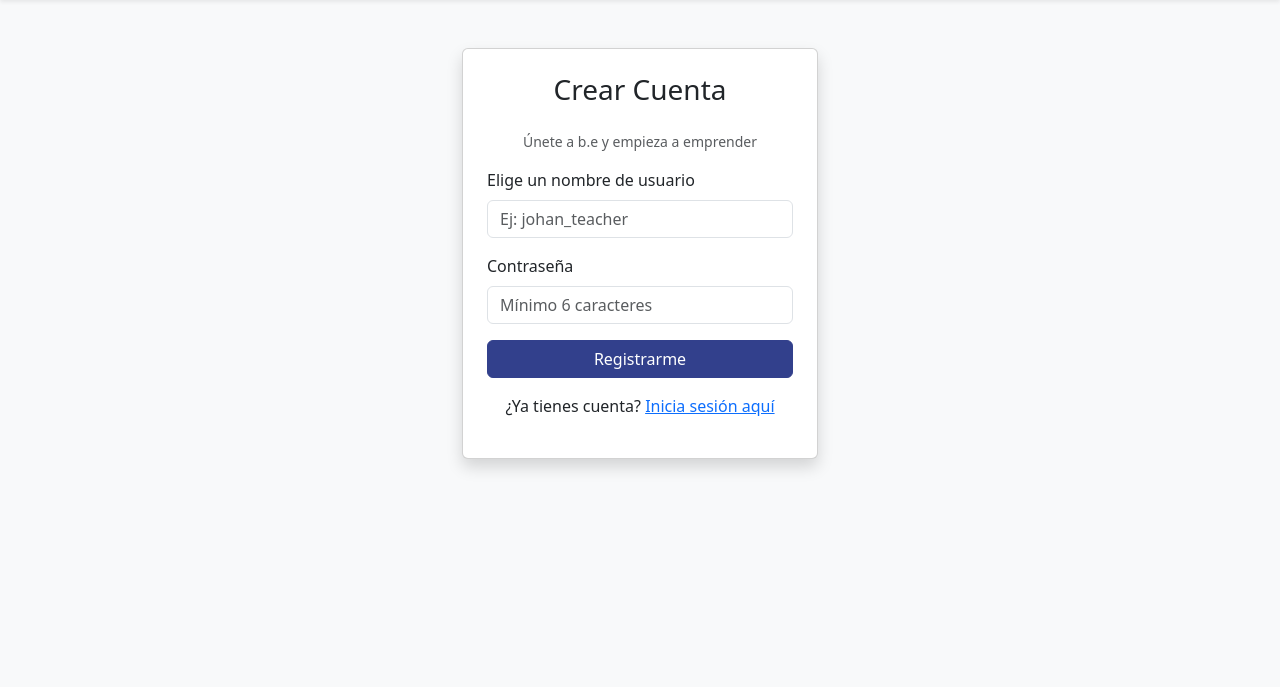
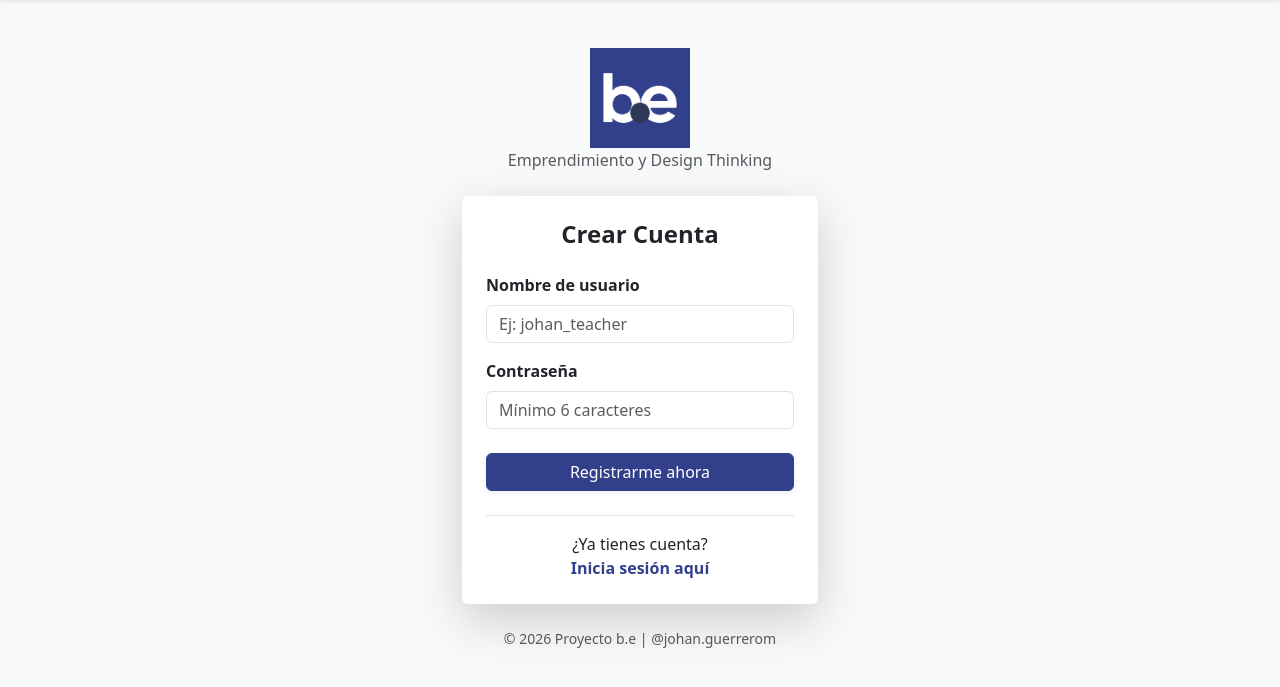
Before and after one commit to profjohang/bepuntoe, a FastAPI app: template templates/register.html in a window 1280 px wide. Shown: the part 66-753 px from the top of the page. Run offline with FastAPI, Linux system fonts and the light colour scheme; the template is opened without the code that fills it, so the values that code supplies are empty.

Commit message:
feat: Ajustes de metodo para lograr register desde login, ajuste apariencia register

```diff
--- a/INSTRUCCIONES.txt
+++ b/INSTRUCCIONES.txt
@@ -24,7 +24,7 @@ git commit -m "Descripción de lo que hiciste"
 (Ejemplo: git commit -m "UI: Ajuste de colores institucionales en b.e").
 
 Sincronizar con la nube (Push):
-git push origin feature/complemento-de-contenido-pedagogico (Esto sube tu rama de trabajo a GitHub).
+git push origin feature/mejoras-be
 
 Confirmar que el árbol de trabajo está limpio ("working tree clean")
 git status
--- a/main.py
+++ b/main.py
@@ -134,6 +134,10 @@ def delete_project(project_id: int, db: Session = Depends(get_db), current_user:
 @app.get("/login", response_class=HTMLResponse)
 def login_page(request: Request): return templates.TemplateResponse("login.html", {"request": request})
 
+@app.get("/register", response_class=HTMLResponse)
+def register_page(request: Request):
+    return templates.TemplateResponse("register.html", {"request": request})
+
 @app.get("/dashboard", response_class=HTMLResponse)
 def dashboard_page(request: Request): return templates.TemplateResponse("dashboard.html", {"request": request})
 
--- a/templates/dashboard.html
+++ b/templates/dashboard.html
@@ -58,7 +58,7 @@
                         <label class="form-label">Descripción</label>
                         <textarea class="form-control" id="edit_desc" rows="3" required></textarea>
                     </div>
-                    <button type="submit" class="btn btn-success w-100">Guardar Cambios</button>
+                    <button type="submit" class="btn btn-primary w-100">Guardar Cambios</button>
                 </form>
             </div>
         </div>
@@ -104,7 +104,7 @@
                     </div>
                     <p class="text-muted small">${p.description}</p>
                     <div class="mt-3">
-                        <a href="/project/view/${p.id}" class="btn btn-outline-primary btn-sm w-100">Abrir</a>
+                        <a href="/project/view/${p.id}" class="btn btn-primary w-100">Abrir</a>
                     </div>
                 </div>
             </div>
--- a/templates/register.html
+++ b/templates/register.html
@@ -1,35 +1,46 @@
 {% extends "base.html" %}
 
 {% block content %}
-<div class="row justify-content-center mt-5">
-    <div class="col-md-4">
-        <div class="card shadow">
+<div class="row justify-content-center my-5">
+    <div class="col-sm-10 col-md-8 col-lg-5 col-xl-4">
+
+        <div class="text-center mb-4">
+            <img src="/static/images/logo.png" alt="b.e logo" style="width: 100px; height: auto;">
+            <p class="text-muted">Emprendimiento y Design Thinking</p>
+        </div>
+
+        <div class="card shadow-lg border-0">
             <div class="card-body p-4">
-                <h3 class="text-center mb-4">Crear Cuenta</h3>
-                <p class="text-center text-muted small">Únete a b.e y empieza a emprender</p>
+                <h4 class="text-center mb-4 fw-bold">Crear Cuenta</h4>
 
                 <form id="registerForm">
                     <div class="mb-3">
-                        <label for="username" class="form-label">Elige un nombre de usuario</label>
+                        <label for="username" class="form-label fw-semibold">Nombre de usuario</label>
                         <input type="text" class="form-control" id="username" required placeholder="Ej: johan_teacher">
                     </div>
                     <div class="mb-3">
-                        <label for="password" class="form-label">Contraseña</label>
+                        <label for="password" class="form-label fw-semibold">Contraseña</label>
                         <input type="password" class="form-control" id="password" required placeholder="Mínimo 6 caracteres">
                     </div>
-                    <button type="submit" class="btn btn-primary w-100">Registrarme</button>
+                    <button type="submit" class="btn btn-primary w-100 mt-2 shadow-sm">
+                        Registrarme ahora
+                    </button>
                 </form>
 
-                <div class="mt-3 text-center">
-                    <p>¿Ya tienes cuenta? <a href="/login">Inicia sesión aquí</a></p>
+                <div class="mt-4 text-center border-top pt-3">
+                    <p class="mb-0">¿Ya tienes cuenta?<br>
+                        <a href="/login" class="fw-bold text-decoration-none" style="color: var(--be-blue);">Inicia sesión aquí</a>
+                    </p>
                 </div>
 
-                <div id="successMsg" class="alert alert-success mt-3" style="display:none;">
-                    ¡Cuenta creada! Redirigiendo al login...
+                <div id="successMsg" class="alert alert-success mt-3" style="display:none; font-size: 0.9rem;">
+                    <i class="fas fa-check-circle me-2"></i> ¡Cuenta creada! Redirigiendo al login...
                 </div>
-                <div id="errorMsg" class="alert alert-danger mt-3" style="display:none;"></div>
+                <div id="errorMsg" class="alert alert-danger mt-3" style="display:none; font-size: 0.9rem;"></div>
             </div>
         </div>
+
+        <p class="text-center mt-4 text-muted small">© 2026 Proyecto b.e | @johan.guerrerom </p>
     </div>
 </div>
 
@@ -50,7 +61,6 @@
             if (response.ok) {
                 document.getElementById('errorMsg').style.display = 'none';
                 document.getElementById('successMsg').style.display = 'block';
-                // Esperamos 2 segundos para que el usuario vea el mensaje y redirigimos
                 setTimeout(() => {
                     window.location.href = '/login';
                 }, 2000);
@@ -58,9 +68,12 @@
                 const data = await response.json();
                 document.getElementById('errorMsg').innerText = data.detail || "Error al registrar el usuario";
                 document.getElementById('errorMsg').style.display = 'block';
+                document.getElementById('successMsg').style.display = 'none';
             }
         } catch (error) {
             console.error('Error:', error);
+            document.getElementById('errorMsg').innerText = "Error de conexión con el servidor";
+            document.getElementById('errorMsg').style.display = 'block';
         }
     });
 </script>
```
